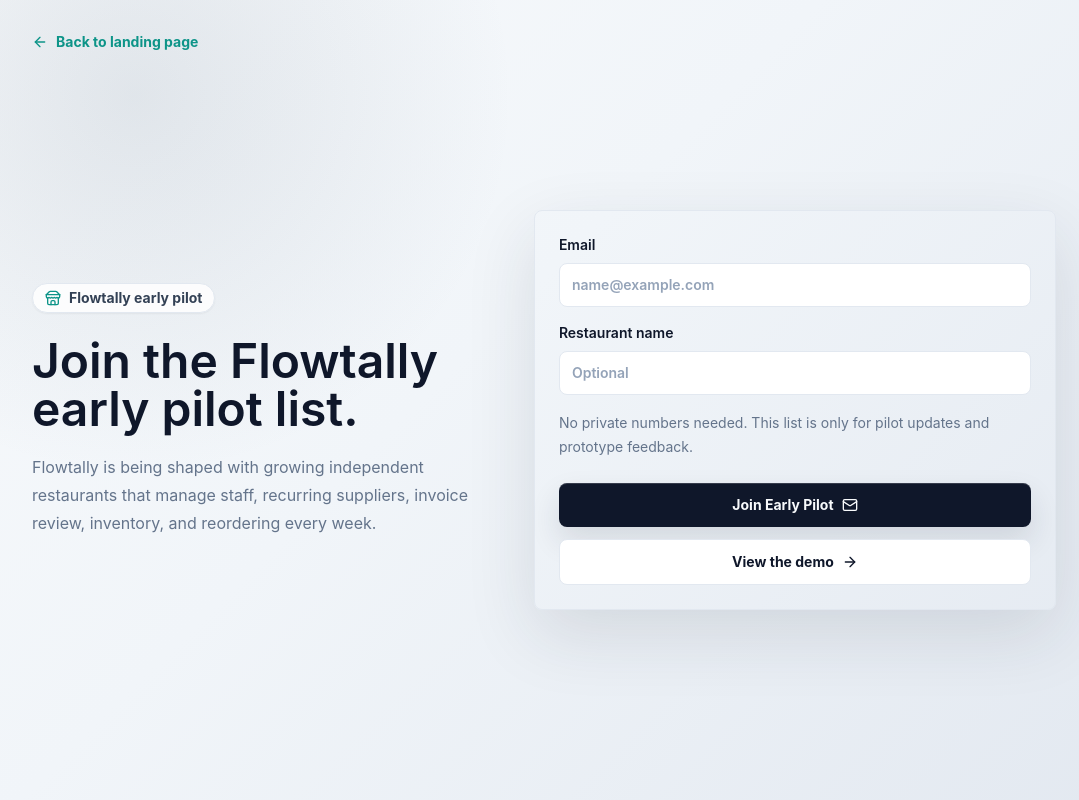
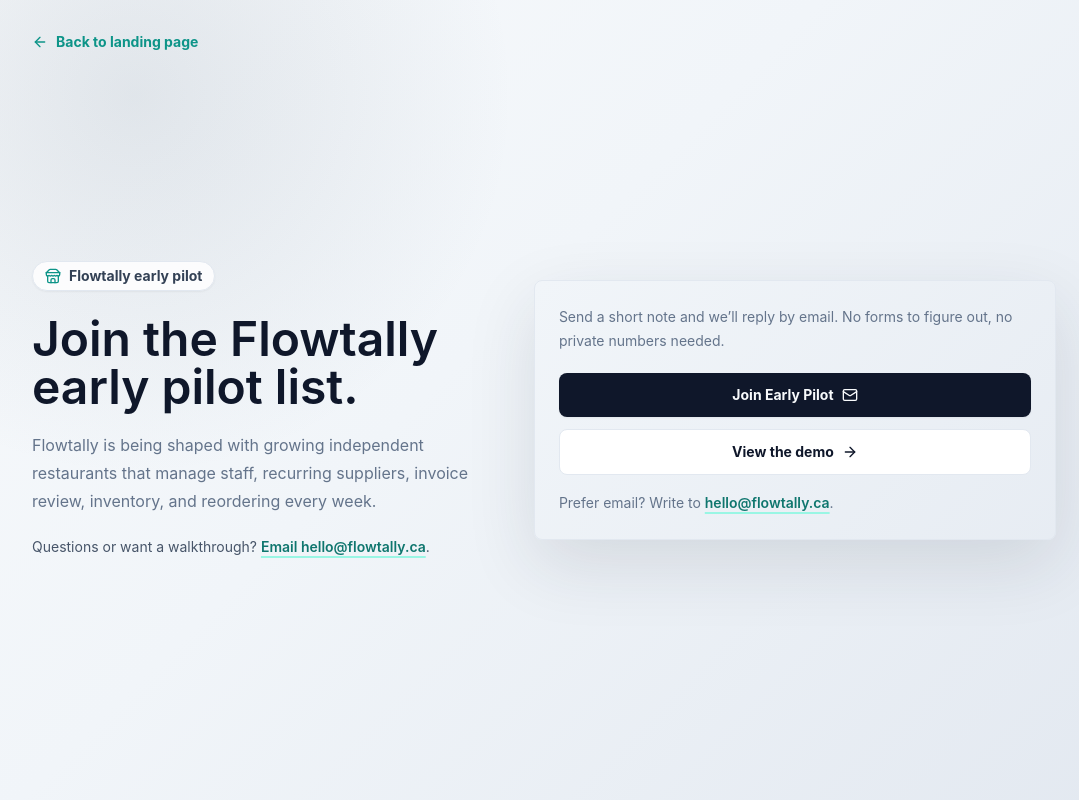
Before and after one commit to ter-ry/restaurant-helper, a React (Vite) app: page /pilot in a window 1280 px wide. Shown: the whole page, without its empty margins (96-1175 px from the left). Built offline with nearby package versions, Linux system fonts and the light colour scheme; no server answers.

Commit message:
Make outreach contact email-first

```diff
--- a/src/components/PilotCtaPanel.tsx
+++ b/src/components/PilotCtaPanel.tsx
@@ -1,8 +1,26 @@
-import { ArrowRight, FileText, Send } from "lucide-react";
+import { ArrowRight, FileText, Mail, Send } from "lucide-react";
 import { Link } from "react-router-dom";
 import { Card } from "./Card";
+import { buildMailtoLink, PUBLIC_CONTACT_EMAIL } from "../lib/contactLinks";
+import { trackEvent } from "../lib/analytics";
 
 export function PilotCtaPanel() {
+  const demoEmailHref = buildMailtoLink(
+    PUBLIC_CONTACT_EMAIL,
+    "Flowtally demo walkthrough",
+    [
+      "Hi Terry,",
+      "",
+      "I'd like to see the Flowtally demo.",
+      "",
+      "Restaurant or business name:",
+      "What feels messy today:",
+      "Best email or phone number to reply to:",
+      "",
+      "Thanks,",
+    ].join("\n"),
+  );
+
   return (
     <Card className="overflow-hidden border-slate-300 bg-ink text-white">
       <div className="grid gap-6 p-6 md:grid-cols-[1fr_auto] md:items-center">
@@ -17,7 +35,15 @@
             <span className="rounded-full bg-white/10 px-3 py-1">View demo</span>
             <span className="rounded-full bg-white/10 px-3 py-1">Send 2-3 sample invoices</span>
             <span className="rounded-full bg-white/10 px-3 py-1">Get a sample cost report</span>
+            <span className="rounded-full bg-white/10 px-3 py-1">Email us</span>
           </div>
+          <p className="mt-4 text-sm leading-6 text-slate-300">
+            Questions or want a walkthrough?{" "}
+            <a className="font-semibold text-white underline decoration-brand-100 underline-offset-4" href={demoEmailHref} onClick={() => trackEvent("demo_email_click", { location: "demo_panel" })}>
+              hello@flowtally.ca
+            </a>
+            .
+          </p>
         </div>
         <div className="flex flex-col gap-3 sm:flex-row md:flex-col">
           <Link
@@ -34,14 +60,15 @@
             <FileText className="h-4 w-4 text-brand-100" />
             View demo
           </Link>
-          <Link
-            to="/#contact"
+          <a
             className="inline-flex min-h-11 items-center justify-center gap-2 rounded-lg border border-white/20 px-4 py-2 text-sm font-bold text-white transition hover:border-brand-100 hover:bg-white/10"
+            href={demoEmailHref}
+            onClick={() => trackEvent("demo_email_click", { location: "demo_panel_button" })}
           >
-            <FileText className="h-4 w-4 text-brand-100" />
-            Ask about reports
+            <Mail className="h-4 w-4 text-brand-100" />
+            Email us
             <ArrowRight className="h-4 w-4" />
-          </Link>
+          </a>
         </div>
       </div>
     </Card>
--- a/src/lib/analytics.ts
+++ b/src/lib/analytics.ts
@@ -2,6 +2,9 @@
   | "cta_tell_wastes_time_click"
   | "cta_join_early_pilot_click"
   | "cta_view_demo_click"
+  | "contact_email_click"
+  | "pilot_email_click"
+  | "demo_email_click"
   | "form_started"
   | "form_submitted"
   | "form_submission_error";
--- /dev/null
+++ b/src/lib/contactLinks.ts
@@ -0,0 +1,18 @@
+export const FLOWTALLY_SITE = "flowtally.ca";
+export const PUBLIC_CONTACT_EMAIL = "hello@flowtally.ca";
+export const DIRECT_INBOX_EMAIL = "info@flowtally.ca";
+
+export function buildMailtoLink(email: string, subject: string, body: string) {
+  const params = new URLSearchParams();
+
+  if (subject) {
+    params.set("subject", subject);
+  }
+
+  if (body) {
+    params.set("body", body);
+  }
+
+  const query = params.toString();
+  return `mailto:${email}${query ? `?${query}` : ""}`;
+}
--- a/src/lib/formSubmission.ts
+++ b/src/lib/formSubmission.ts
@@ -62,7 +62,7 @@
     return {
       mode: "demo",
       message:
-        "This preview form is not connected yet, so your note was not saved. Please send the same note by Instagram DM to the account that shared this link.",
+        "This preview form is not connected yet, so your note was not saved. Please email hello@flowtally.ca instead.",
     };
   }
 
--- a/src/pages/LandingPage.tsx
+++ b/src/pages/LandingPage.tsx
@@ -13,12 +13,11 @@
   RotateCcw,
   ScanText,
 } from "lucide-react";
-import type { CSSProperties, ComponentType, FormEvent, ReactNode } from "react";
-import { useRef, useState } from "react";
+import type { CSSProperties, ComponentType, ReactNode } from "react";
 import { Link } from "react-router-dom";
 import { FlowtallyMark } from "../components/FlowtallyMark";
 import { trackEvent } from "../lib/analytics";
-import { isFormEndpointConfigured, submitForm } from "../lib/formSubmission";
+import { buildMailtoLink, PUBLIC_CONTACT_EMAIL } from "../lib/contactLinks";
 
 const navLinks = [
   ["Overview", "#hero"],
@@ -142,11 +141,6 @@
   return { x, y, size, delay, duration, driftX, driftY, opacity };
 });
 
-type SubmissionState = {
-  type: "idle" | "success" | "notice" | "error";
-  message: string;
-};
-
 function SectionHeading({
   eyebrow,
   title,
@@ -168,18 +162,6 @@
     </div>
   );
 }
-
-function Field({ label, children }: { label: string; children: ReactNode }) {
-  return (
-    <label className="grid gap-2 text-sm font-semibold text-ink">
-      {label}
-      {children}
-    </label>
-  );
-}
-
-const inputClass =
-  "min-h-11 rounded-lg border border-[#E2E8F0] bg-[#FFFFFF] px-3 py-2 text-sm text-[#0F172A] outline-none transition placeholder:text-[#94a3b8] focus:border-[#0D9488] focus:ring-4 focus:ring-[#DDF7F3]";
 
 function FloatingParticles() {
   return (
@@ -275,44 +257,21 @@
 }
 
 export function LandingPage() {
-  const [submission, setSubmission] = useState<SubmissionState>({ type: "idle", message: "" });
-  const [isSubmitting, setIsSubmitting] = useState(false);
-  const formStartedRef = useRef(false);
-
-  const handleFormStarted = () => {
-    if (formStartedRef.current) {
-      return;
-    }
-
-    formStartedRef.current = true;
-    trackEvent("form_started", { form: "feedback" });
-  };
-
-  const handleFeedbackSubmit = async (event: FormEvent<HTMLFormElement>) => {
-    event.preventDefault();
-    const form = event.currentTarget;
-    setIsSubmitting(true);
-    setSubmission({ type: "idle", message: "" });
-
-    try {
-      const result = await submitForm(form, "feedback");
-      setSubmission({ type: result.mode === "demo" ? "notice" : "success", message: result.message });
-      trackEvent("form_submitted", { form: "feedback", mode: result.mode });
-      if (result.mode === "endpoint") {
-        form.reset();
-        formStartedRef.current = false;
-      }
-    } catch (error) {
-      console.error("[Flowtally form] Feedback form submission failed", error);
-      setSubmission({
-        type: "error",
-        message: "Sorry, the form could not be sent. Please send the same note by Instagram DM, then try again later.",
-      });
-      trackEvent("form_submission_error", { form: "feedback" });
-    } finally {
-      setIsSubmitting(false);
-    }
-  };
+  const landingEmailHref = buildMailtoLink(
+    PUBLIC_CONTACT_EMAIL,
+    "Flowtally demo / pilot",
+    [
+      "Hi Terry,",
+      "",
+      "I'm interested in Flowtally and would like a walkthrough.",
+      "",
+      "Restaurant or business name:",
+      "What feels messy today:",
+      "Best email or phone number to reply to:",
+      "",
+      "Thanks,",
+    ].join("\n"),
+  );
 
   return (
     <main className="relative min-h-screen overflow-hidden bg-[#F8FAFC] text-[#0F172A]">
@@ -375,6 +334,19 @@
                 <ArrowRight className="h-4 w-4" />
               </Link>
             </div>
+            <p className="mt-4 text-sm leading-6 text-[#475569]">
+              Questions or want a walkthrough?{" "}
+              <a
+                className="font-semibold text-[#0F766E] underline decoration-[#99F6E4] decoration-2 underline-offset-4 transition hover:text-[#0F172A]"
+                href={landingEmailHref}
+                onClick={() => trackEvent("contact_email_click", { location: "hero" })}
+              >
+                Email us
+              </a>{" "}
+              at <a className="font-semibold text-[#0F172A]" href={landingEmailHref} onClick={() => trackEvent("contact_email_click", { location: "hero_link" })}>
+                {PUBLIC_CONTACT_EMAIL}
+              </a>.
+            </p>
           </div>
 
           <div className="reveal relative min-w-0">
@@ -506,85 +478,60 @@
               <ArrowRight className="h-4 w-4" />
             </Link>
           </div>
+          <p className="text-sm leading-6 text-[#64748B]">
+            Questions or want a walkthrough?{" "}
+            <a
+              className="font-semibold text-[#0F766E] underline decoration-[#99F6E4] decoration-2 underline-offset-4 transition hover:text-[#0F172A]"
+              href={landingEmailHref}
+              onClick={() => trackEvent("contact_email_click", { location: "pilot_section" })}
+            >
+              Email hello@flowtally.ca
+            </a>
+            .
+          </p>
         </div>
       </section>
 
       <section id="contact" className="relative overflow-hidden px-5 py-16 lg:px-8">
         <div className="relative z-10 mx-auto grid max-w-7xl gap-10 lg:grid-cols-[0.72fr_1fr]">
           <div>
-            <SectionHeading eyebrow="Contact" title="Tell us what still feels messy">
-              Please do not submit private financial data. A few sentences about the workflow is enough.
+            <SectionHeading eyebrow="Contact" title="Questions or want a walkthrough?">
+              Email us directly and we’ll reply with a simple next step.
             </SectionHeading>
             <div className="surface-panel reveal mt-6 rounded-2xl border p-5">
-              <p className="text-sm font-semibold leading-6 text-[#334155]">
-                Built in Toronto and currently speaking with growing independent restaurants across the GTA.
+              <p className="text-sm font-semibold leading-6 text-[#334155]">Built in Toronto and currently speaking with growing independent restaurants across the GTA.</p>
+              <p className="mt-2 text-sm leading-6 text-[#64748B]">
+                Flowtally helps restaurants manage purchasing, inventory, supplier prices, and daily close control between POS and accounting.
               </p>
             </div>
           </div>
+          <div className="surface-panel reveal rounded-2xl border p-5 md:p-6">
+            <div className="flex flex-col gap-4">
+              <div className="grid gap-4 md:grid-cols-[1fr_auto] md:items-center">
+                <div>
+                  <p className="text-xs font-bold uppercase tracking-[0.18em] text-[#64748B]">Email</p>
+                  <p className="mt-2 text-lg font-semibold text-[#0F172A]">hello@flowtally.ca</p>
+                  <p className="mt-2 text-sm leading-6 text-[#64748B]">
+                    Tell us your restaurant name and what feels messy today. We’ll reply with the best next step for a walkthrough or pilot.
+                  </p>
+                </div>
+                <a
+                  className="inline-flex min-h-11 items-center justify-center gap-2 rounded-xl bg-[#0F172A] px-5 py-3 text-sm font-bold text-[#F8FAFC] shadow-sm transition hover:-translate-y-0.5 hover:bg-[#0F766E]"
+                  href={landingEmailHref}
+                  onClick={() => trackEvent("contact_email_click", { location: "contact_section" })}
+                >
+                  Email us
+                  <Mail className="h-4 w-4" />
+                </a>
+              </div>
 
-          <form onFocusCapture={handleFormStarted} onSubmit={handleFeedbackSubmit} className="surface-panel reveal rounded-2xl border p-5 md:p-6">
-            {!isFormEndpointConfigured && import.meta.env.DEV ? (
-              <div className="mb-4 rounded-2xl border border-[#d6c189] bg-[#fff8df] px-4 py-3 text-sm leading-6 text-[#5f4a14]" role="note">
-                <p className="font-bold text-[#3f3210]">Owner setup note</p>
-                <p className="mt-1">
-                  No form endpoint is configured for this local build. Add a Formspree URL to VITE_FORM_ENDPOINT before outreach.
-                </p>
-              </div>
-            ) : null}
-            <input className="hidden" name="_gotcha" tabIndex={-1} autoComplete="off" />
-            <div className="grid gap-4">
-              <Field label="What purchasing or inventory task slows you down most?">
-                <textarea className={`${inputClass} min-h-28 resize-y`} name="biggestPain" placeholder="Invoices, supplier prices, reorders, stock movement..." required />
-              </Field>
-              <p className="-mt-2 text-xs font-semibold text-[#64748B]">No private numbers needed.</p>
-              <Field label="Email or Instagram handle">
-                <input className={inputClass} name="contact" type="text" placeholder="name@example.com or @handle" required />
-              </Field>
-              <div className="grid gap-4 md:grid-cols-2">
-                <Field label="Restaurant or business name (optional)">
-                  <input className={inputClass} name="businessName" type="text" placeholder="Business name" />
-                </Field>
-                <Field label="Open to a short chat? (optional)">
-                  <select className={inputClass} name="chatOpen" defaultValue="">
-                    <option value="">Select answer</option>
-                    <option>Yes</option>
-                    <option>No</option>
-                  </select>
-                </Field>
+              <div id="privacy-notice" className="rounded-2xl border border-[#E2E8F0] bg-white/72 p-4 text-sm leading-6 text-[#64748B]">
+                <p className="font-bold text-[#0F172A]">Privacy note</p>
+                <p className="mt-1">We only use your email to reply about Flowtally pilot questions or walkthroughs.</p>
+                <p className="mt-1">Restaurant name, role, and one workflow pain point is enough.</p>
               </div>
             </div>
-
-            <div id="privacy-notice" className="mt-5 rounded-2xl border border-[#E2E8F0] bg-white/72 p-4 text-sm leading-6 text-[#64748B]">
-              <p className="font-bold text-[#0F172A]">Privacy note</p>
-              <p className="mt-1">
-                Flowtally collects the workflow pain point and contact info submitted in this form. It is used only to respond about Flowtally pilot feedback.
-              </p>
-            </div>
-
-            {submission.type !== "idle" ? (
-              <p
-                className={`mt-4 rounded-2xl border px-4 py-3 text-sm font-semibold ${
-                  submission.type === "success"
-                    ? "border-[#99F6E4] bg-[#E6FFFA] text-[#0F766E]"
-                    : submission.type === "notice"
-                      ? "border-[#d6c189] bg-[#fff8df] text-[#5f4a14]"
-                      : "border-[#e2b8b8] bg-[#fff5f5] text-[#7a2f2f]"
-                }`}
-                role="status"
-              >
-                {submission.message}
-              </p>
-            ) : null}
-
-            <button
-              type="submit"
-              disabled={isSubmitting}
-              className="premium-button mt-6 inline-flex min-h-11 w-full items-center justify-center gap-2 rounded-xl bg-[#0F172A] px-5 py-3 text-sm font-bold text-[#F8FAFC] shadow-sm transition hover:-translate-y-0.5 hover:bg-[#0F766E] disabled:cursor-not-allowed disabled:opacity-65 sm:w-auto"
-            >
-              {isSubmitting ? "Sending..." : "Send feedback"}
-              <ArrowRight className="h-4 w-4" />
-            </button>
-          </form>
+          </div>
         </div>
       </section>
 
@@ -595,19 +542,19 @@
             <p className="mt-1 text-sm text-slate-300">Built in Toronto, Canada</p>
             <p className="mt-1 text-sm text-slate-300">flowtally.ca</p>
             <p className="mt-1 text-sm text-slate-300">
-              Instagram:{" "}
-              <a className="font-semibold text-[#F8FAFC] hover:text-[#cbd5e1]" href="https://instagram.com/flowtally.ca" rel="noreferrer" target="_blank">
-                @flowtally.ca
+              <a className="font-semibold text-[#F8FAFC] hover:text-[#cbd5e1]" href={landingEmailHref} onClick={() => trackEvent("contact_email_click", { location: "footer" })}>
+                hello@flowtally.ca
               </a>
             </p>
+            <p className="mt-1 text-sm text-slate-300">Restaurant purchasing, inventory, and daily close control.</p>
           </div>
           <div className="flex flex-wrap gap-4 text-sm font-semibold text-[#F8FAFC]">
             <a className="hover:text-[#cbd5e1]" href="#privacy-notice">
               Privacy notice
             </a>
-            <a className="inline-flex items-center gap-2 hover:text-[#cbd5e1]" href="#contact">
+            <a className="inline-flex items-center gap-2 hover:text-[#cbd5e1]" href={landingEmailHref} onClick={() => trackEvent("contact_email_click", { location: "footer_link" })}>
               <Mail className="h-4 w-4" />
-              Contact
+              Email us
             </a>
           </div>
         </div>
--- a/src/pages/PilotPage.tsx
+++ b/src/pages/PilotPage.tsx
@@ -1,54 +1,24 @@
 import { ArrowLeft, ArrowRight, Mail, Store } from "lucide-react";
-import type { FormEvent } from "react";
-import { useRef, useState } from "react";
 import { Link } from "react-router-dom";
 import { trackEvent } from "../lib/analytics";
-import { isFormEndpointConfigured, submitForm } from "../lib/formSubmission";
-
-type SubmissionState = {
-  type: "idle" | "success" | "notice" | "error";
-  message: string;
-};
+import { buildMailtoLink, PUBLIC_CONTACT_EMAIL } from "../lib/contactLinks";
 
 export function PilotPage() {
-  const [submission, setSubmission] = useState<SubmissionState>({ type: "idle", message: "" });
-  const [isSubmitting, setIsSubmitting] = useState(false);
-  const formStartedRef = useRef(false);
-
-  const handleFormStarted = () => {
-    if (formStartedRef.current) {
-      return;
-    }
-
-    formStartedRef.current = true;
-    trackEvent("form_started", { form: "pilot" });
-  };
-
-  const handlePilotSubmit = async (event: FormEvent<HTMLFormElement>) => {
-    event.preventDefault();
-    const form = event.currentTarget;
-    setIsSubmitting(true);
-    setSubmission({ type: "idle", message: "" });
-
-    try {
-      const result = await submitForm(form, "pilot");
-      setSubmission({ type: result.mode === "demo" ? "notice" : "success", message: result.message });
-      trackEvent("form_submitted", { form: "pilot", mode: result.mode });
-      if (result.mode === "endpoint") {
-        form.reset();
-        formStartedRef.current = false;
-      }
-    } catch (error) {
-      console.error("[Flowtally form] Pilot form submission failed", error);
-      setSubmission({
-        type: "error",
-        message: "Sorry, the form could not be sent. Please send us an Instagram DM, then try again later.",
-      });
-      trackEvent("form_submission_error", { form: "pilot" });
-    } finally {
-      setIsSubmitting(false);
-    }
-  };
+  const pilotEmailHref = buildMailtoLink(
+    PUBLIC_CONTACT_EMAIL,
+    "Flowtally demo / pilot",
+    [
+      "Hi Terry,",
+      "",
+      "I'm interested in the Flowtally pilot.",
+      "",
+      "Restaurant or business name:",
+      "What feels messy today:",
+      "Best email or phone number to reply to:",
+      "",
+      "Thanks,",
+    ].join("\n"),
+  );
 
   return (
     <main className="relative min-h-screen overflow-hidden bg-[radial-gradient(circle_at_18%_12%,rgba(96,115,135,0.14),transparent_30%),linear-gradient(135deg,#F8FAFC_0%,#F1F5F9_44%,#E2E8F0_100%)] px-5 py-8 text-[#0F172A] lg:px-8">
@@ -71,71 +41,53 @@
               Flowtally is being shaped with growing independent restaurants that manage staff, recurring suppliers,
               invoice review, inventory, and reordering every week.
             </p>
+            <p className="mt-5 text-sm leading-6 text-[#475569]">
+              Questions or want a walkthrough?{" "}
+              <a
+                className="font-semibold text-[#0F766E] underline decoration-[#99F6E4] decoration-2 underline-offset-4 transition hover:text-[#0F172A]"
+                href={pilotEmailHref}
+                onClick={() => trackEvent("pilot_email_click", { location: "hero" })}
+              >
+                Email hello@flowtally.ca
+              </a>
+              .
+            </p>
           </div>
 
-          <form onFocusCapture={handleFormStarted} onSubmit={handlePilotSubmit} className="rounded-lg border border-[#E2E8F0] bg-[#FFFFFF]/92 p-5 shadow-[0_24px_70px_rgba(31,41,55,0.12)] md:p-6">
-            {!isFormEndpointConfigured && import.meta.env.DEV ? (
-              <div className="mb-4 rounded-lg border border-[#d6c189] bg-[#fff8df] px-4 py-3 text-sm leading-6 text-[#5f4a14]" role="note">
-                <p className="font-bold text-[#3f3210]">Owner setup note</p>
-                <p className="mt-1">
-                  No form endpoint is configured for this local build. Add a Formspree URL to VITE_FORM_ENDPOINT before outreach.
+          <div className="rounded-lg border border-[#E2E8F0] bg-[#FFFFFF]/92 p-5 shadow-[0_24px_70px_rgba(31,41,55,0.12)] md:p-6">
+            <p className="text-sm leading-6 text-[#64748B]">
+              Send a short note and we’ll reply by email. No forms to figure out, no private numbers needed.
             </p>
-              </div>
-            ) : null}
-            <input className="hidden" name="_gotcha" tabIndex={-1} autoComplete="off" />
-            <label className="grid gap-2 text-sm font-semibold text-[#0F172A]">
-              Email
-              <input
-                className="min-h-11 rounded-lg border border-[#E2E8F0] bg-white px-3 py-2 text-sm text-[#0F172A] outline-none transition placeholder:text-[#94a3b8] focus:border-[#0D9488] focus:ring-4 focus:ring-[#DDF7F3]"
-                name="email"
-                placeholder="name@example.com"
-                required
-                type="email"
-              />
-            </label>
-            <label className="mt-4 grid gap-2 text-sm font-semibold text-[#0F172A]">
-              Restaurant name
-              <input
-                className="min-h-11 rounded-lg border border-[#E2E8F0] bg-white px-3 py-2 text-sm text-[#0F172A] outline-none transition placeholder:text-[#94a3b8] focus:border-[#0D9488] focus:ring-4 focus:ring-[#DDF7F3]"
-                name="businessName"
-                placeholder="Optional"
-                type="text"
-              />
-            </label>
-            <p className="mt-4 text-sm leading-6 text-[#64748B]">
-              No private numbers needed. This list is only for pilot updates and prototype feedback.
-            </p>
-            {submission.type !== "idle" ? (
-              <p
-                className={`mt-4 rounded-lg border px-4 py-3 text-sm font-semibold ${
-                  submission.type === "success"
-                    ? "border-[#99F6E4] bg-[#E6FFFA] text-[#0F766E]"
-                    : submission.type === "notice"
-                      ? "border-[#d6c189] bg-[#fff8df] text-[#5f4a14]"
-                      : "border-[#e2b8b8] bg-[#fff5f5] text-[#7a2f2f]"
-                }`}
-                role="status"
+            <div className="mt-5 flex flex-col gap-3">
+              <a
+                className="inline-flex min-h-11 items-center justify-center gap-2 rounded-lg bg-[#0F172A] px-5 py-3 text-sm font-bold text-[#F8FAFC] shadow-sm transition hover:-translate-y-0.5 hover:bg-[#0F766E]"
+                href={pilotEmailHref}
+                onClick={() => trackEvent("pilot_email_click", { location: "pilot_page" })}
               >
-                {submission.message}
-              </p>
-            ) : null}
-            <button
-              className="premium-button mt-6 inline-flex min-h-11 w-full items-center justify-center gap-2 rounded-lg bg-[#0F172A] px-5 py-3 text-sm font-bold text-[#F8FAFC] shadow-sm transition hover:-translate-y-0.5 hover:bg-[#0F766E] disabled:cursor-not-allowed disabled:opacity-65"
-              disabled={isSubmitting}
-              type="submit"
-            >
-              {isSubmitting ? "Joining..." : "Join Early Pilot"}
+                Join Early Pilot
                 <Mail className="h-4 w-4" />
-            </button>
+              </a>
               <Link
-              className="mt-3 inline-flex min-h-11 w-full items-center justify-center gap-2 rounded-lg border border-[#E2E8F0] bg-white px-5 py-3 text-sm font-bold text-[#0F172A] transition hover:bg-[#F8FAFC]"
+                className="inline-flex min-h-11 items-center justify-center gap-2 rounded-lg border border-[#E2E8F0] bg-white px-5 py-3 text-sm font-bold text-[#0F172A] transition hover:bg-[#F8FAFC]"
                 onClick={() => trackEvent("cta_view_demo_click", { location: "pilot_page" })}
                 to="/demo"
               >
                 View the demo
                 <ArrowRight className="h-4 w-4" />
               </Link>
-          </form>
+            </div>
+            <p className="mt-4 text-sm leading-6 text-[#64748B]">
+              Prefer email? Write to{" "}
+              <a
+                className="font-semibold text-[#0F766E] underline decoration-[#99F6E4] decoration-2 underline-offset-4 transition hover:text-[#0F172A]"
+                href={pilotEmailHref}
+                onClick={() => trackEvent("pilot_email_click", { location: "pilot_page_link" })}
+              >
+                hello@flowtally.ca
+              </a>
+              .
+            </p>
+          </div>
         </section>
       </div>
     </main>
```
Lines whose indentation alone changed are shown as unchanged.
